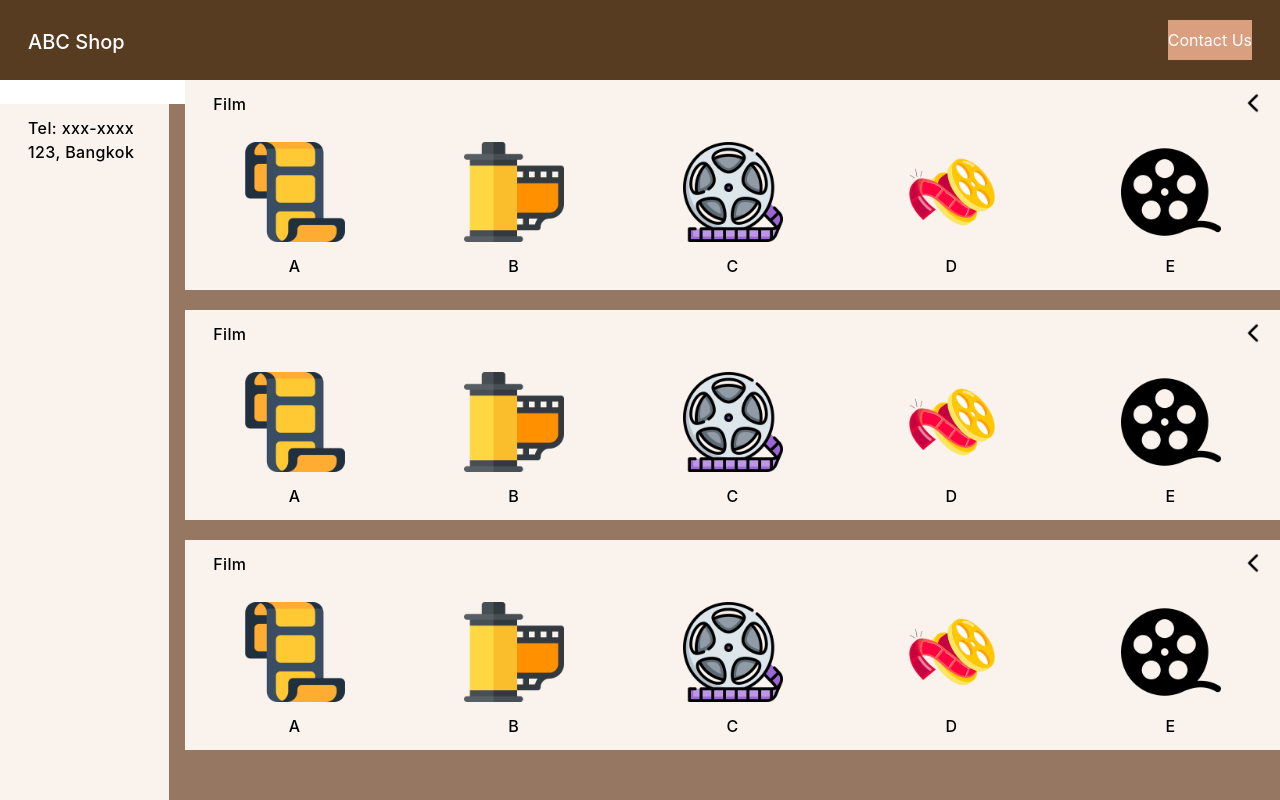
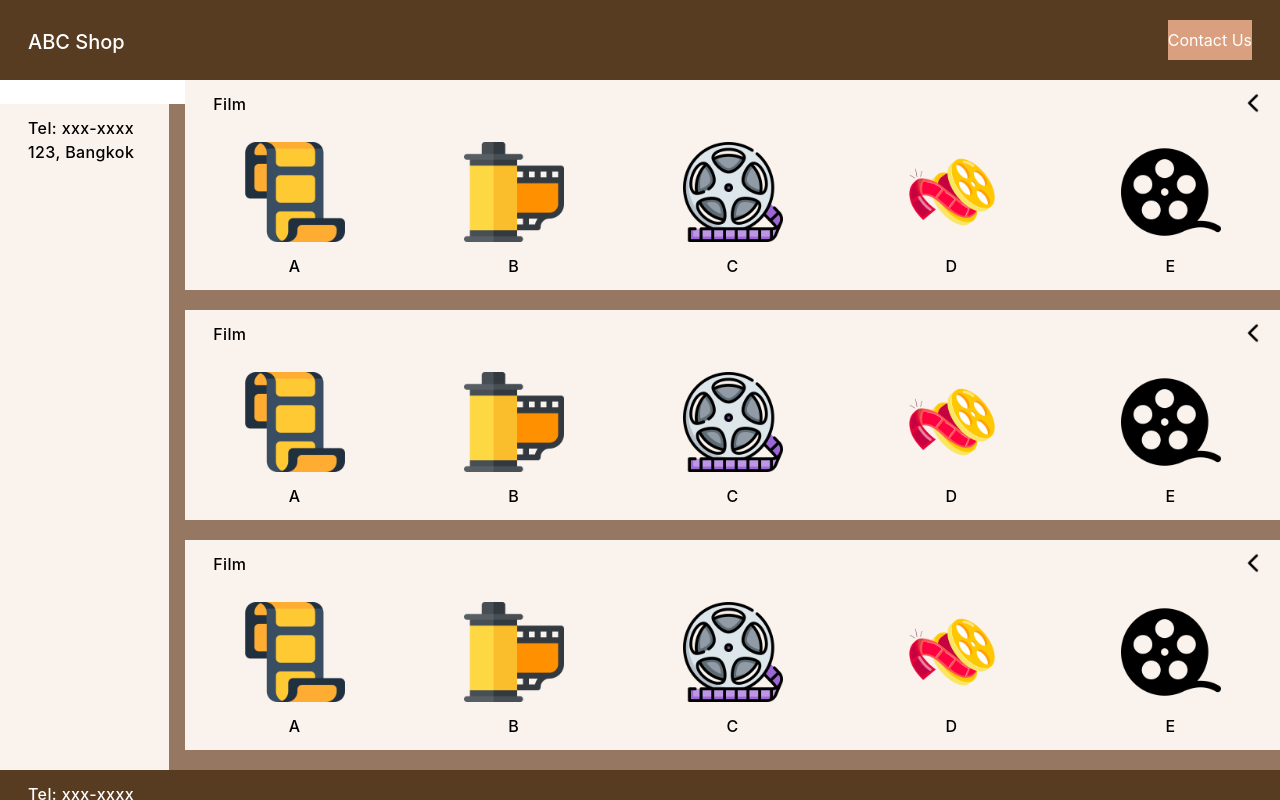
Before and after one commit to macyy555/inventory-tracking, a React (Vite) app: page / in a window 1280 px wide. Shown: the top 800 px of the page. Built offline with nearby package versions, Linux system fonts and the light colour scheme.

Commit message:
calculate height for display area

```diff
--- a/src/components/Customer/Footer.jsx
+++ b/src/components/Customer/Footer.jsx
@@ -2,7 +2,7 @@ import { Button, Navbar, Typography } from "@material-tailwind/react";
 
 function Footer(){
     return(
-        <div class="bg-[#583c21] w-full text-white">
+        <div class="bg-[#583c21] w-full text-white h-20">
             <Typography className="font-medium text-l pl-7 pt-3 tracking-wide">
             Tel: xxx-xxxx</Typography>
             <Typography className="font-medium text-l pl-7 pb-3 tracking-wide">
--- a/src/components/Customer/SideBar.jsx
+++ b/src/components/Customer/SideBar.jsx
@@ -2,7 +2,7 @@ import { Button, Navbar, Typography } from "@material-tailwind/react";
 
 function SideBar(){
     return(
-        <div class="bg-[#FAF2ED] w-full min-h-screen h-auto">
+        <div class="bg-[#FAF2ED] flex flex-col h-full">
             <div className="w-full">
                 <form>
                 <input className="bg-white" type="text" id="search-box" name="search-text" value="Search"/>
--- a/src/main.css
+++ b/src/main.css
@@ -12,10 +12,10 @@
   text-rendering: optimizeLegibility;
   -webkit-font-smoothing: antialiased;
   -moz-osx-font-smoothing: grayscale;
+
 }
 
 body {
-  margin: 0;
   display: flex;
   flex-direction: column;
   min-width: 100%;
--- a/src/pages/Customer/CustomerHomePage.jsx
+++ b/src/pages/Customer/CustomerHomePage.jsx
@@ -6,12 +6,12 @@ import DisplayAll from '../../components/Customer/DisplayAll.jsx'
 
 function CustomerHomePage(){
     return(
-        <div className="bg-[#967761] relative min-h-max h-auto flex flex-col">
+        <div className="bg-[#967761] flex flex-col">
             <CustomNavBar />
 
-            <div className="grid grid-cols-7 gap-4 w-full min-h-max h-auto">
+            <div className="grid grid-cols-7 gap-4 min-h-[calc(100vh-160px)]">
                 <SideBar />
-                <div className="col-span-6 min-h-max h-auto">
+                <div className="col-span-6">
                     {/* extract info from db and add loop here */}
                 <DisplayAll />
                 <DisplayAll />
```
